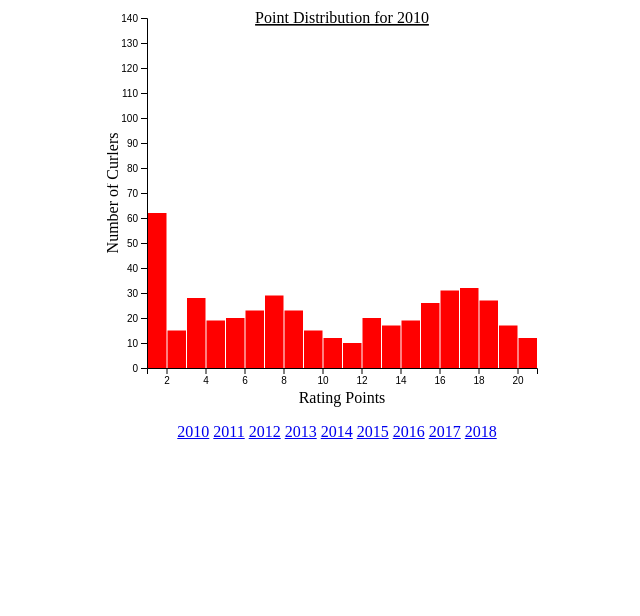
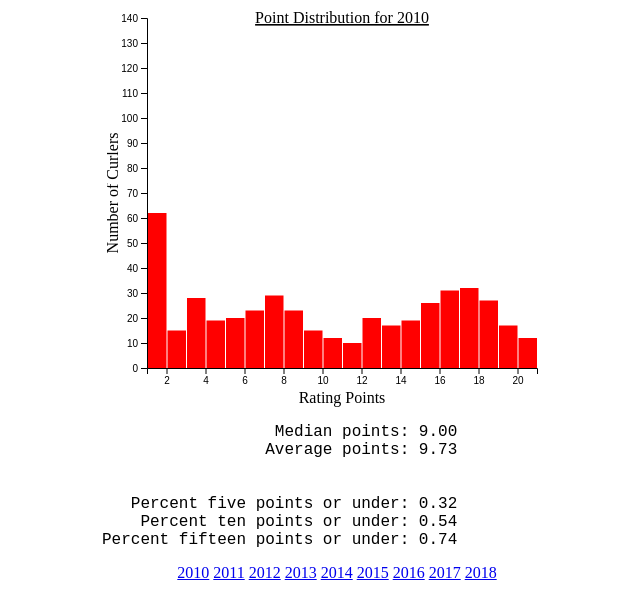
Before and after one commit to dpbackes/CurlingData, a plain HTML site: page index.html in a window 1280 px wide. Shown: the whole page, without its empty margins (303-943 px from the left). Drawn offline with nearby package versions, Linux system fonts and the light colour scheme.

Commit message:
add stats

```diff
--- a/index.html
+++ b/index.html
@@ -9,6 +9,7 @@
     <body>
         <div style="width: 500px; margin: auto">
             <div id="chart" style="margin: 0 auto; width: auto"></div>
+            <div id="statsDiv" style="font-family: Courier New; margin: 15"></div>
             <div style="margin: 15 0; display: block; width: auto; text-align: center;">
                 <a href="#" onmouseover="handleMouseover('2010')" id="link2010">2010</a>
                 <a href="#" onmouseover="handleMouseover('2011')" id="link2011">2011</a>
@@ -22,24 +23,57 @@
             </div>
         </div>
 
-
         <script>
             var loadedData;
             d3.text('data/ratingHistory.csv')
                 .then(text => d3.csvParse(text))
                 .then(fullData => {
                     loadedData = fullData;
-                    doHistogram(getDataForYear("2010"), "chart", "Point Distribution for 2010");
+                    handleMouseover("2010");
                 });
 
-            function handleMouseover(element){
+            function handleMouseover(year) {
                 document.getElementById("chart").innerHTML = "";
-                doHistogram(getDataForYear(element), "chart", "Point Distribution for " + element)
+                doHistogram(getDataForYear(year), "chart", "Point Distribution for " + year)
+
+                var yearData = getYearStats(year);
+                document.getElementById("statsDiv").innerHTML = ("                  Median points: " + yearData.median.toFixed(2)).replace(/ /g, '&nbsp;') + "<br>" +
+                                                                ("                 Average points: " + yearData.averagePoints.toFixed(2)).replace(/ /g, '&nbsp;') + "<br>" +
+                                                                "<br>" +
+                                                                "<br>" +
+                                                                ("   Percent five points or under: " + yearData.fivePointPercent.toFixed(2)).replace(/ /g, '&nbsp;') + "<br>" +
+                                                                ("    Percent ten points or under: " + yearData.tenPointPercent.toFixed(2)).replace(/ /g, '&nbsp;') + "<br>" +
+                                                                ("Percent fifteen points or under: " + yearData.fifteenPointPercent.toFixed(2)).replace(/ /g, '&nbsp;');
+
             }
 
-            function getDataForYear(year){
+            function getDataForYear(year) {
                 return loadedData.filter(row => row.Season.startsWith(year) && row.RatingPoints != 0)
             }
+
+            function getYearStats(year) {
+                var yearData = getDataForYear(year);
+
+                var fivePointPercent = yearData.filter(row => row.RatingPoints <= 5).length / yearData.length
+
+                var tenPointPercent = yearData.filter(row => row.RatingPoints <= 10).length / yearData.length;
+
+                var fifteenPointPercent = yearData.filter(row => row.RatingPoints <= 15).length / yearData.length
+
+                const totalPoints = yearData.map(data => +data.RatingPoints).reduce((acc, c) => acc + c, 0);
+                var averagePoints = totalPoints / yearData.length;
+
+                var median = d3.median(yearData.map(data => data.RatingPoints));
+
+                return {
+                    fivePointPercent,
+                    tenPointPercent,
+                    fifteenPointPercent,
+                    averagePoints,
+                    median
+                }
+            }
+
         </script>
     </body>
 </html>
```
